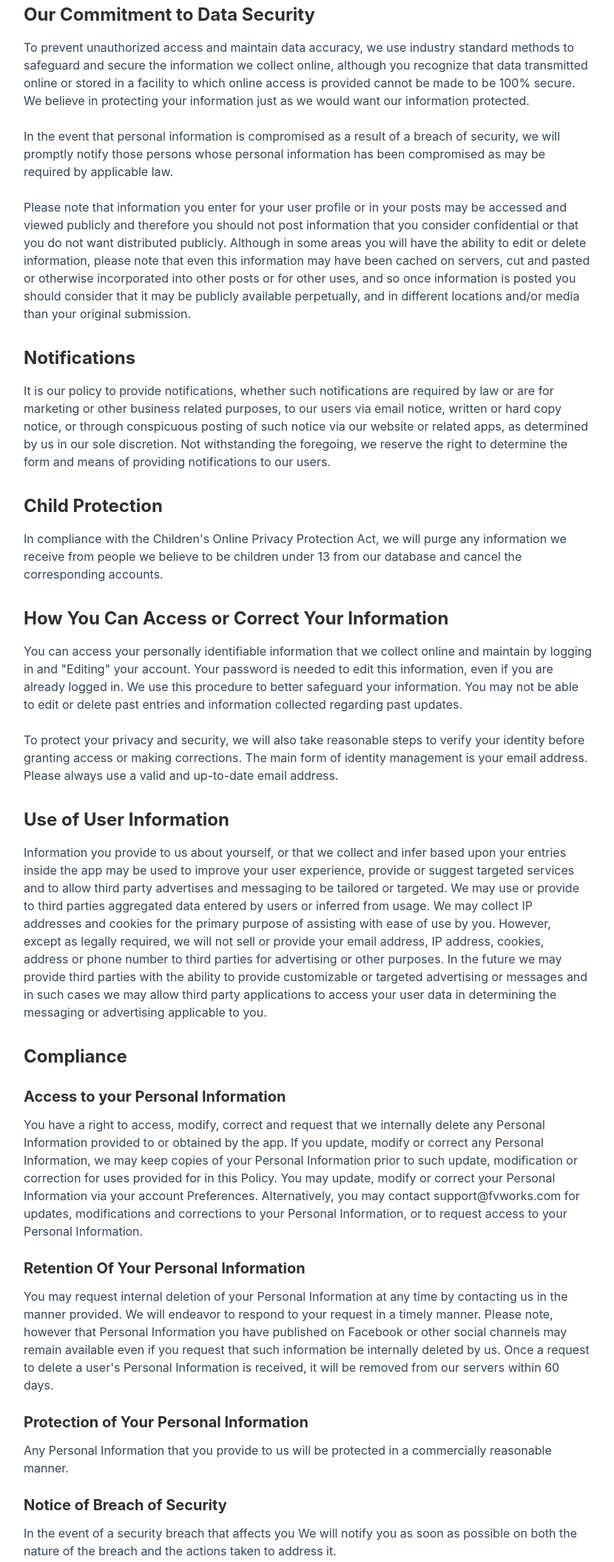
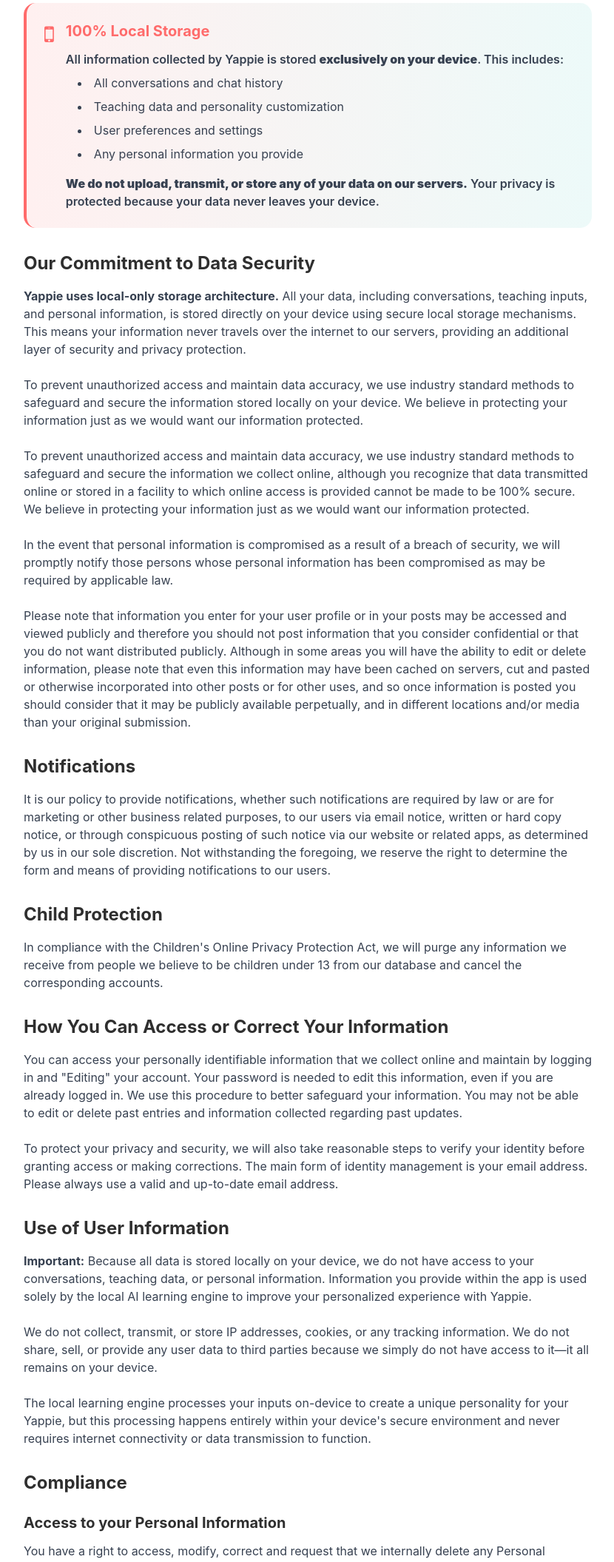
Before and after one commit to FairviewStudio/yappie, a plain HTML site: page privacy.html in a window 1280 px wide. Shown: the part 548-2659 px from the top of the page at 74% size, without its empty margins (224-1054 px from the left). Drawn offline with nearby package versions, Linux system fonts and the light colour scheme.

Commit message:
update privacy policy to emphasize local storage info

```diff
--- a/privacy.html
+++ b/privacy.html
@@ -77,7 +77,43 @@
                         except as expressly provided for in this Privacy Policy and our Terms of Service.
                     </p>
 
+                    <!-- Local Storage Emphasis Box -->
+                    <div class="bg-gradient-to-r from-primary/10 to-secondary/10 border-l-4 border-primary rounded-2xl p-6 mb-8 mt-8">
+                        <div class="flex items-start">
+                            <div class="flex-shrink-0">
+                                <i class="fa fa-mobile text-3xl text-primary mr-4"></i>
+                            </div>
+                            <div>
+                                <h3 class="text-xl font-bold mb-3 text-primary">100% Local Storage</h3>
+                                <p class="text-gray-700 font-semibold mb-2">
+                                    All information collected by Yappie is stored <strong>exclusively on your device</strong>.
+                                    This includes:
+                                </p>
+                                <ul class="list-disc list-inside text-gray-700 space-y-2 ml-4">
+                                    <li>All conversations and chat history</li>
+                                    <li>Teaching data and personality customization</li>
+                                    <li>User preferences and settings</li>
+                                    <li>Any personal information you provide</li>
+                                </ul>
+                                <p class="text-gray-700 mt-4 font-semibold">
+                                    <strong>We do not upload, transmit, or store any of your data on our servers.</strong>
+                                    Your privacy is protected because your data never leaves your device.
+                                </p>
+                            </div>
+                        </div>
+                    </div>
+
                     <h2 class="text-2xl font-bold mt-8 mb-4 text-dark">Our Commitment to Data Security</h2>
+                    <p class="text-gray-700 mb-6">
+                        <strong>Yappie uses local-only storage architecture.</strong> All your data, including conversations,
+                        teaching inputs, and personal information, is stored directly on your device using secure local storage mechanisms.
+                        This means your information never travels over the internet to our servers, providing an additional layer of security
+                        and privacy protection.
+                    </p>
+                    <p class="text-gray-700 mb-6">
+                        To prevent unauthorized access and maintain data accuracy, we use industry standard methods to safeguard and secure the information
+                        stored locally on your device. We believe in protecting your information just as we would want our information protected.
+                    </p>
                     <p class="text-gray-700 mb-6">
                         To prevent unauthorized access and maintain data accuracy, we use industry standard methods to safeguard and secure the information
                         we collect online, although you recognize that data transmitted online or stored in a facility to which online access is provided
@@ -114,6 +150,7 @@
 
                     <h2 class="text-2xl font-bold mt-8 mb-4 text-dark">How You Can Access or Correct Your Information</h2>
                     <p class="text-gray-700 mb-6">
+
                         You can access your personally identifiable information that we collect online and maintain by logging in and "Editing" your account.
                         Your password is needed to edit this information, even if you are already logged in. We use this procedure to better safeguard your information.
                         You may not be able to edit or delete past entries and information collected regarding past updates.
@@ -126,14 +163,18 @@
 
                     <h2 class="text-2xl font-bold mt-8 mb-4 text-dark">Use of User Information</h2>
                     <p class="text-gray-700 mb-6">
-                        Information you provide to us about yourself, or that we collect and infer based upon your entries inside the app may be used to
-                        improve your user experience, provide or suggest targeted services and to allow third party advertises and messaging to be tailored or targeted.
-                        We may use or provide to third parties aggregated data entered by users or inferred from usage.
-                        We may collect IP addresses and cookies for the primary purpose of assisting with ease of use by you.
-                        However, except as legally required, we will not sell or provide your email address, IP address, cookies, address or phone number to
-                        third parties for advertising or other purposes. In the future we may provide third parties with the ability to provide customizable
-                        or targeted advertising or messages and in such cases we may allow third party applications to access your user data in determining
-                        the messaging or advertising applicable to you.
+                        <strong>Important:</strong> Because all data is stored locally on your device, we do not have access to your conversations,
+                        teaching data, or personal information. Information you provide within the app is used solely by the local AI learning engine
+                        to improve your personalized experience with Yappie.
+                    </p>
+                    <p class="text-gray-700 mb-6">
+                        We do not collect, transmit, or store IP addresses, cookies, or any tracking information.
+                        We do not share, sell, or provide any user data to third parties because we simply do not have access to it—it all remains on your device.
+                    </p>
+                    <p class="text-gray-700 mb-6">
+                        The local learning engine processes your inputs on-device to create a unique personality for your Yappie,
+                        but this processing happens entirely within your device's secure environment and never requires internet connectivity
+                        or data transmission to function.
                     </p>
 
                     <h2 class="text-2xl font-bold mt-8 mb-4 text-dark">Compliance</h2>
@@ -150,11 +191,13 @@
 
                     <h3 class="text-xl font-bold mt-6 mb-3 text-dark">Retention Of Your Personal Information</h3>
                     <p class="text-gray-700 mb-6">
-                        You may request internal deletion of your Personal Information at any time by contacting us in the manner provided.
-                        We will endeavor to respond to your request in a timely manner.
-                        Please note, however that Personal Information you have published on Facebook or other social channels may remain available
-                        even if you request that such information be internally deleted by us. Once a request to delete a user's Personal Information is received,
-                        it will be removed from our servers within 60 days.
+                        Since all your Personal Information is stored locally on your device, you have complete control over it.
+                        You can delete your data at any time by uninstalling the app or using the app's built-in data deletion features.
+                        When you delete data from the app, it is permanently removed from your device.
+                    </p>
+                    <p class="text-gray-700 mb-6">
+                        <strong>We do not store your Personal Information on our servers</strong>, so there is no need to request deletion from us.
+                        Your data is yours alone, stored only on your device, and you can manage it directly through the app.
                     </p>
 
                     <h3 class="text-xl font-bold mt-6 mb-3 text-dark">Protection of Your Personal Information</h3>
@@ -164,8 +207,14 @@
 
                     <h3 class="text-xl font-bold mt-6 mb-3 text-dark">Notice of Breach of Security</h3>
                     <p class="text-gray-700 mb-6">
-                        In the event of a security breach that affects you We will notify you as soon as possible on both the nature of the breach
-                        and the actions taken to address it.
+                        Because all your data is stored locally on your device and never transmitted to our servers,
+                        the risk of a data breach through our systems is eliminated. Your information is protected by your device's
+                        built-in security features. However, we recommend that you keep your device secure with up-to-date software
+                        and appropriate security measures.
+                    </p>
+                    <p class="text-gray-700 mb-6">
+                        In the unlikely event that we discover any security vulnerability in the app itself that could affect local data storage,
+                        we will notify users as soon as possible and provide updates to address the issue.
                     </p>
 
                     <div class="bg-light rounded-2xl p-6 mt-8">
```
